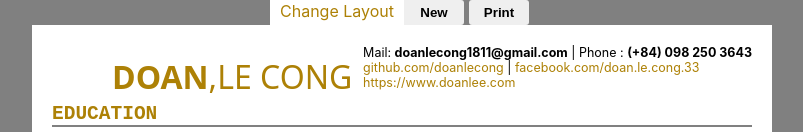
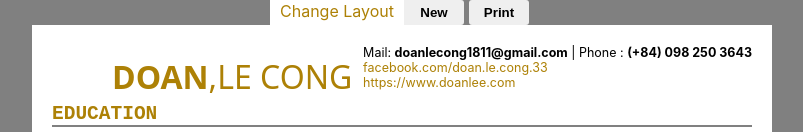
Before and after one commit to doanlecong/react_cv_tool, a React (Create React App) app: page / in a window 1280 px wide. Both pictures are taken after a click on the button "Old". Shown: the top 132 px of the page, without its empty margins (238-1041 px from the left). Built offline with nearby package versions, Linux system fonts and the light colour scheme.

Commit message:
Change info

```diff
--- a/src/components/LayoutNew.js
+++ b/src/components/LayoutNew.js
@@ -343,7 +343,7 @@ const LayoutNew = () => {
             <b>(+84) 098 250 3643</b>
           </div>
           <div className="github_facebook">
-            <a href="https://github.com/doanlecong">github.com/doanlecong</a> |{" "}
+            {/* <a href="https://github.com/doanlecong">github.com/doanlecong</a> |{" "} */}
             <a href="https://www.facebook.com/doan.le.cong.33">
               facebook.com/doan.le.cong.33
             </a>
```
